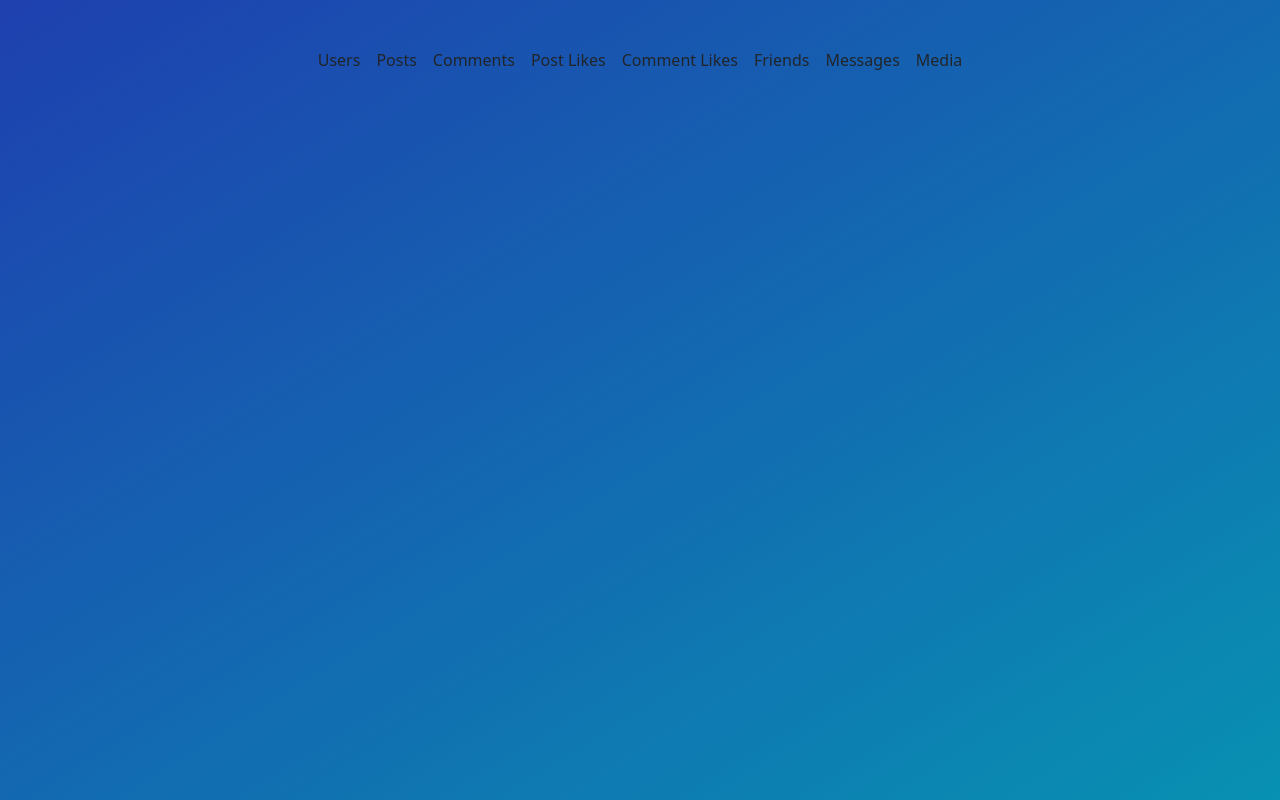
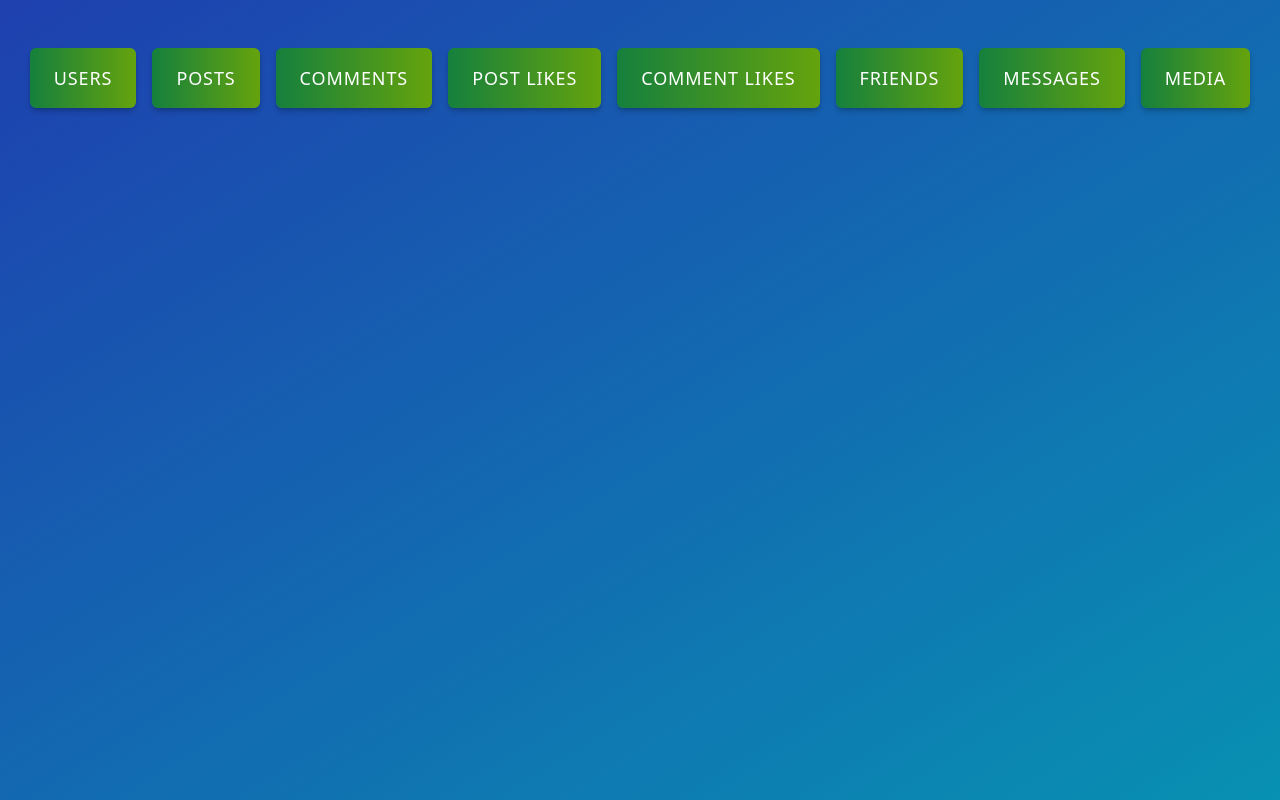
Before and after one commit to shotoh/snippet, a React (Create React App) app in the folder app/: page /snipit in a window 1280 px wide. Built offline with nearby package versions, Linux system fonts and the light colour scheme.

Commit message:
Added button styling, need table style

```diff
--- a/app/src/components/SomeButton.js
+++ b/app/src/components/SomeButton.js
@@ -36,15 +36,157 @@ export const SomeButton = () => {
   return (
     <div className="flex flex-col items-center space-y-4">
       <div className="flex space-x-4">
-        {/* Buttons for each endpoint */}
-        <button onClick={() => handleClick('users')}>Users</button>
-        <button onClick={() => handleClick('posts')}>Posts</button>
-        <button onClick={() => handleClick('comments')}>Comments</button>
-        <button onClick={() => handleClick('post-likes')}>Post Likes</button>
-        <button onClick={() => handleClick('comment-likes')}>Comment Likes</button>
-        <button onClick={() => handleClick('friends')}>Friends</button>
-        <button onClick={() => handleClick('messages')}>Messages</button>
-        <button onClick={() => handleClick('media')}>Media</button>
+        <button
+        className="relative
+                overflow-hidden
+                rounded-md
+                shadow-md
+                shadow-black/20
+                bg-gradient-to-r from-green-700 to-lime-600
+                py-3 px-4
+                text-lg
+                font-medium
+                uppercase
+                tracking-wider
+                text-white
+                hover:from-green-600 hover:to-lime-500"
+        onClick={() => handleClick('users')}
+        >
+          Users
+          </button>
+
+          <button
+        className="relative
+                overflow-hidden
+                rounded-md
+                shadow-md
+                shadow-black/20
+                bg-gradient-to-r from-green-700 to-lime-600
+                py-3 px-4
+                text-lg
+                font-medium
+                uppercase
+                tracking-wider
+                text-white
+                hover:from-green-600 hover:to-lime-500"
+        onClick={() => handleClick('posts')}
+        >
+          Posts
+          </button>
+
+          <button
+        className="relative
+                overflow-hidden
+                rounded-md
+                shadow-md
+                shadow-black/20
+                bg-gradient-to-r from-green-700 to-lime-600
+                py-3 px-4
+                text-lg
+                font-medium
+                uppercase
+                tracking-wider
+                text-white
+                hover:from-green-600 hover:to-lime-500"
+         onClick={() => handleClick('comments')}
+         >
+          Comments
+          </button>
+
+        <button
+        className="relative
+                overflow-hidden
+                rounded-md
+                shadow-md
+                shadow-black/20
+                bg-gradient-to-r from-green-700 to-lime-600
+                py-3 px-4
+                text-lg
+                font-medium
+                uppercase
+                tracking-wider
+                text-white
+                hover:from-green-600 hover:to-lime-500"
+         onClick={() => handleClick('post-likes')}
+         >
+          Post Likes
+          </button>
+
+          <button
+        className="relative
+                overflow-hidden
+                rounded-md
+                shadow-md
+                shadow-black/20
+                bg-gradient-to-r from-green-700 to-lime-600
+                py-3 px-4
+                text-lg
+                font-medium
+                uppercase
+                tracking-wider
+                text-white
+                hover:from-green-600 hover:to-lime-500"
+         onClick={() => handleClick('comment-likes')}
+         >
+          Comment Likes
+          </button>
+
+          <button
+        className="relative
+                overflow-hidden
+                rounded-md
+                shadow-md
+                shadow-black/20
+                bg-gradient-to-r from-green-700 to-lime-600
+                py-3 px-4
+                text-lg
+                font-medium
+                uppercase
+                tracking-wider
+                text-white
+                hover:from-green-600 hover:to-lime-500"
+        onClick={() => handleClick('friends')}
+        >
+          Friends
+          </button>
+
+          <button
+        className="relative
+                overflow-hidden
+                rounded-md
+                shadow-md
+                shadow-black/20
+                bg-gradient-to-r from-green-700 to-lime-600
+                py-3 px-4
+                text-lg
+                font-medium
+                uppercase
+                tracking-wider
+                text-white
+                hover:from-green-600 hover:to-lime-500"
+         onClick={() => handleClick('messages')}
+         >
+          Messages
+          </button>
+
+          <button
+        className="relative
+                overflow-hidden
+                rounded-md
+                shadow-md
+                shadow-black/20
+                bg-gradient-to-r from-green-700 to-lime-600
+                py-3 px-4
+                text-lg
+                font-medium
+                uppercase
+                tracking-wider
+                text-white
+                hover:from-green-600 hover:to-lime-500"
+        onClick={() => handleClick('media')}
+        >
+          Media
+          </button>
       </div>
 
       {error && <p className="text-center text-red-500 mt-4">Error: {error}</p>}
```
